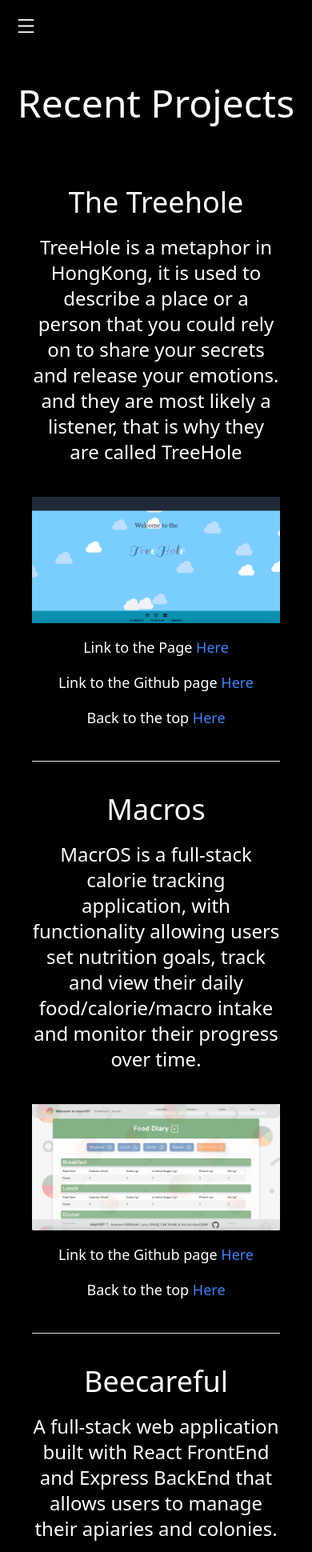
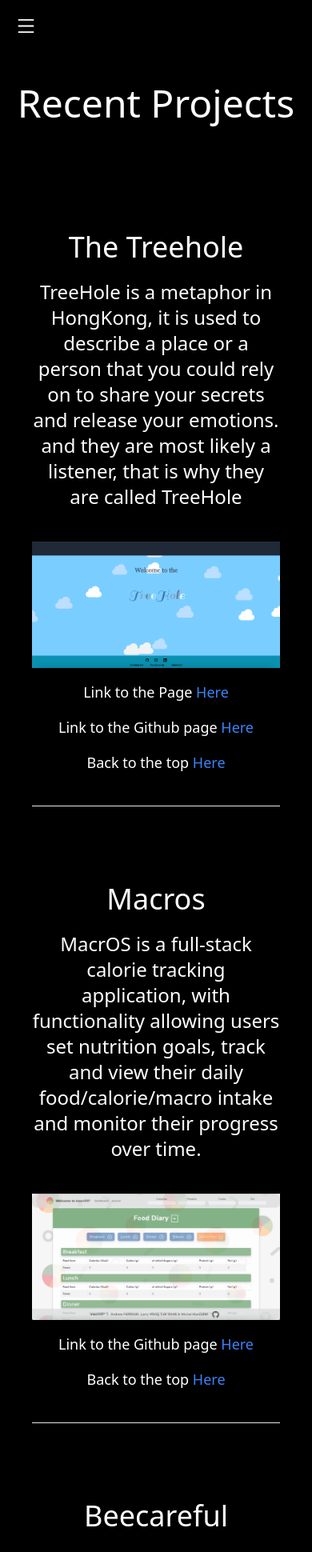
Before and after one commit to LarryWongKaHei/Portfolio, a React (Create React App) app: page /projects in a window 390 px wide. Shown: the top 1940 px of the page at 80% size. Built offline with nearby package versions, Linux system fonts and the light colour scheme.

Commit message:
Ready to deploy

```diff
--- a/src/Components/About.js
+++ b/src/Components/About.js
@@ -8,7 +8,7 @@ export function About (){
                     <img src={Photo} className='rounded-full h-72 md:flex md:w-72 md:h-max md:justify-self-end md:rounded-none'/>
                 </div>
                 <div className='w-[80%] mx-auto md:mx-0'>
-                    <h1 className=" text-center text-3xl mt-10 font-extralight border-b md:mx-40 mx-20 mb-5 lg:mx-60 xl:mx-80">About me</h1>
+                    <h1 className=" text-center text-3xl mt-10 font-extralight border-b md:mx-50 mx-32 mb-5 lg:mx-72 xl:mx-96">About me</h1>
                     <p className='md:ml-14 font-light tracking-wide md:mx-14 lg:mx-24 xl:mx-32'>
                         <span className='text-xl ml-4 font-normal'>Hello World</span>, my name is Wong Ka Hei and I am a junior software developer with a passion for solving complex problems and creating innovative solutions.
                         <p className='my-3'>
--- a/src/Components/Projects.js
+++ b/src/Components/Projects.js
@@ -82,25 +82,25 @@ export function Projects(){
             </div>
             <div id="Projects">
                 <div className="" id="TreeHole">
-                    <h1 className="text-4xl font-extralight text-white text-center lg:border-t pt-10 lg:mt-80 mt-10">
+                    <h1 className="text-4xl font-extralight text-white text-center lg:border-t pt-24 lg:mt-80 mt-10">
                         The Treehole
                     </h1>
                     <TreeHole />
                 </div>
                 <div id="Macros">
-                    <h1 className="text-4xl font-extralight text-white text-center lg:border-t pt-10 lg:mt-80">
+                    <h1 className="text-4xl font-extralight text-white text-center lg:border-t pt-24 lg:mt-80">
                         Macros
                     </h1>
                     <Macros />
                 </div>
                 <div id="Beecareful">
-                    <h1 className="text-4xl font-extralight text-white text-center lg:border-t pt-10 lg:mt-80">
+                    <h1 className="text-4xl font-extralight text-white text-center lg:border-t pt-24 lg:mt-80">
                         Beecareful
                     </h1>
                     <Beecareful />
                 </div>
                 <div id="Coffeeshop">
-                    <h1 className="text-4xl font-extralight text-white text-center lg:border-t pt-10 lg:mt-80">
+                    <h1 className="text-4xl font-extralight text-white text-center lg:border-t pt-24 lg:mt-80">
                         l&l CoffeeShop
                     </h1>
                     <CoffeeShop />
```
